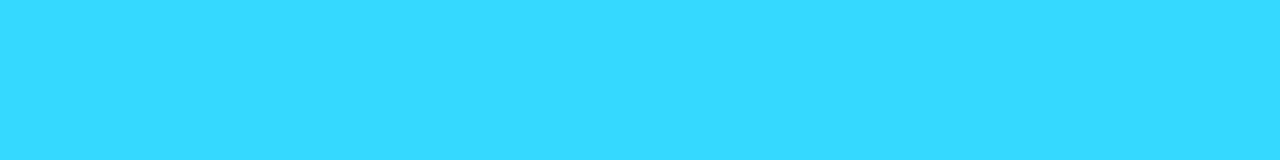
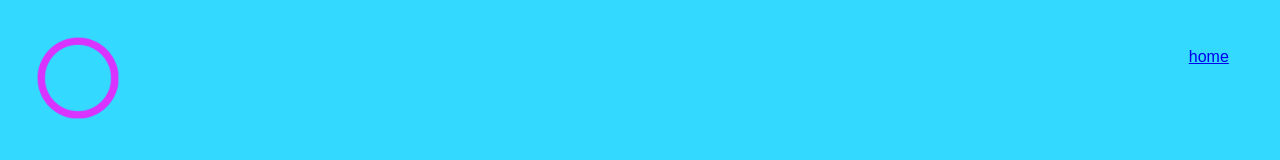
Before and after one commit to chrisdvadashanta/Pokedexapp, a plain HTML site: page index.html in a window 1280 px wide. Drawn offline with Linux system fonts and the light colour scheme.

Commit message:
adding menubar

```diff
--- a/index.html
+++ b/index.html
@@ -6,7 +6,24 @@
         <title>simple-js-app</title>
         <link href="css/styles.css" rel="stylesheet" type="text/css" />
     </head>
+
     <body>
-    <script src="js/scripts.js"></script>
+        <header class="page-header">
+
+            <img src="img/Logo.png" alt="general Logo" class="page-header__item" width="100">
+            <nav class="main-navigation page-header__item">
+                <ul role="menubar" class="navigation-list">
+                    <li role="presentation">
+                        <a href="index.html" role="menuitem"
+                            class="navigation-list__item navigation-list__item--active">home</a>
+                    </li>
+
+                </ul>
+            </nav>
+        </header>
+        <section class="pokedex-list">
+            <script src="js/scripts.js"></script>
+        </section>
+
     </body>
 </html>
```
